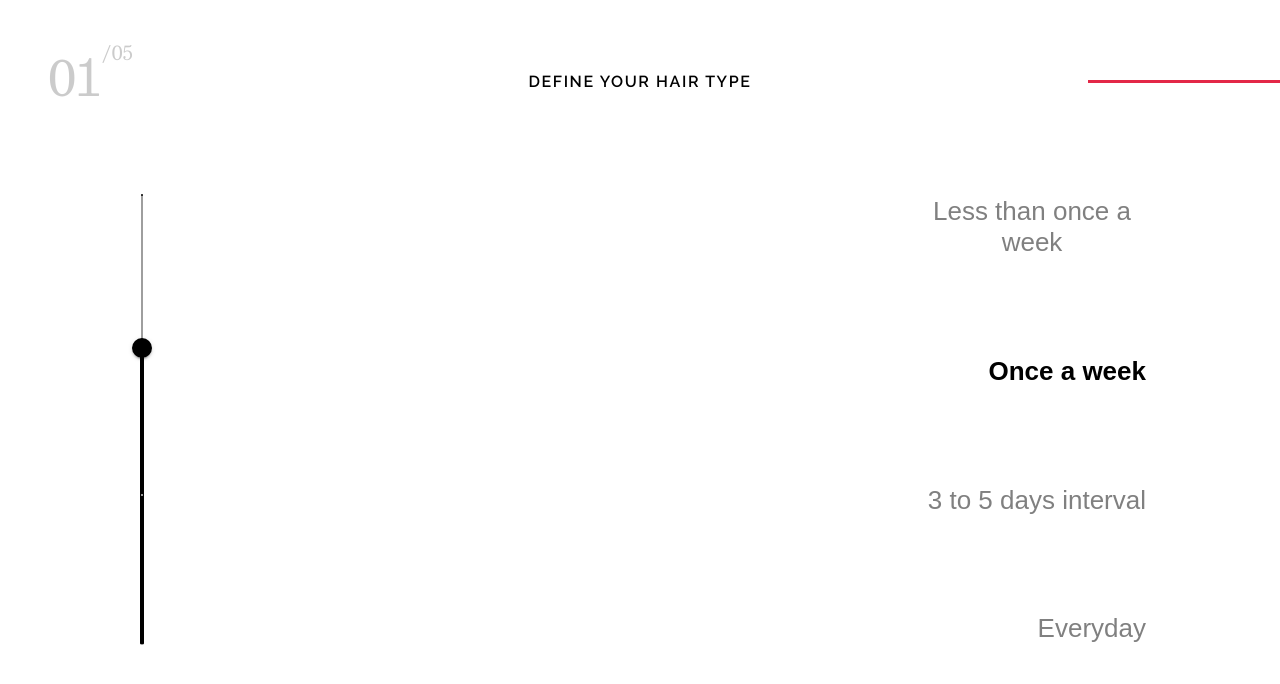
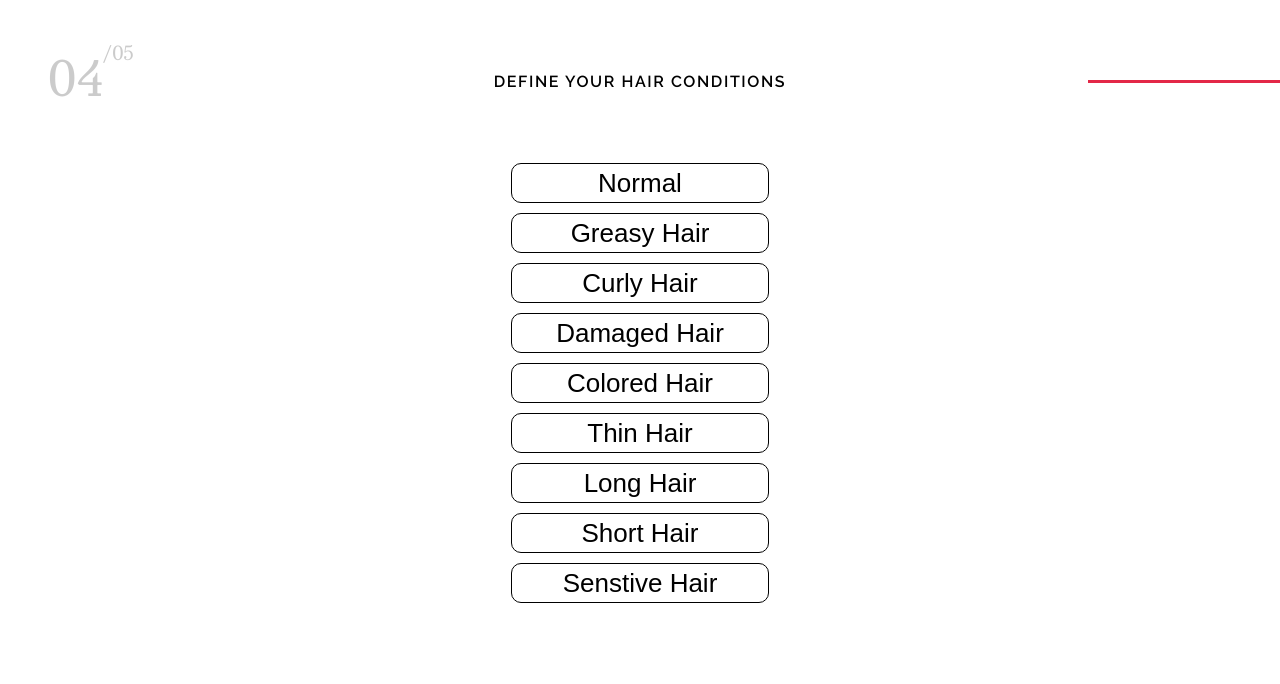
Before and after one commit to AntoPAA/JS-hackaton2-claD, a React (Vite) app in the folder frontend/: page /q4 in a window 1280 px wide. Shown: the top 684 px of the page. Built offline with nearby package versions, Linux system fonts and the light colour scheme.

Commit message:
mise en place Q4 + modif

```diff
--- a/frontend/src/App.jsx
+++ b/frontend/src/App.jsx
@@ -1,12 +1,10 @@
+import { Outlet } from "react-router-dom";
 import "./App.css";
-import HeaderPage from "./components/HeaderPage";
-import SliderVertical from "./components/SliderVertical";
 
 function App() {
   return (
     <div className="App">
-      <HeaderPage page="01" totalPages="05" title="DEFINE YOUR HAIR TYPE" />
-      <SliderVertical />
+      <Outlet />
     </div>
   );
 }
--- a/frontend/src/components/Buttons.css
+++ b/frontend/src/components/Buttons.css
@@ -5,6 +5,7 @@
   height: 40px;
   border-radius: 10px;
   border: 1px solid #000000;
+  background-color: #ffffff;
 }
 
 .black {
--- a/frontend/src/components/Buttons.jsx
+++ b/frontend/src/components/Buttons.jsx
@@ -1,13 +1,18 @@
 import React, { useState } from "react";
 import "./Buttons.css";
 
-function Button({ type }) {
+function Button({ type, addCondition }) {
   const [choose, setChoose] = useState(false);
+  const handleClick = () => {
+    setChoose(!choose);
+    addCondition(type);
+  };
+
   return (
     <button
       className={`input ${choose ? "black" : ""}`}
       type="button"
-      onClick={() => setChoose(!choose)}
+      onClick={() => handleClick()}
     >
       {type}
     </button>
--- /dev/null
+++ b/frontend/src/pages/q4-conditions/Q4Conditions.css
@@ -0,0 +1,6 @@
+.allButtons {
+  display: flex;
+  justify-content: center;
+  align-items: center;
+  flex-direction: column;
+}
--- a/frontend/src/pages/q4-conditions/Q4Conditions.jsx
+++ b/frontend/src/pages/q4-conditions/Q4Conditions.jsx
@@ -1,7 +1,65 @@
-import React from "react";
+import React, { useState } from "react";
+import "./Q4Conditions.css";
+import "../../components/Buttons.css";
+import Buttons from "../../components/Buttons";
+import HeaderPage from "../../components/HeaderPage";
 
 function Q4Conditions() {
-  return <div>Q4Conditions</div>;
+  const [conditions, setConditions] = useState([]);
+  const addCondition = (condition) => {
+    let newConditions = conditions;
+    if (newConditions.includes(condition)) {
+      newConditions = newConditions.filter((cond) => cond !== condition);
+    } else {
+      newConditions.push(condition);
+    }
+    setConditions(newConditions);
+  };
+
+  return (
+    <div>
+      <HeaderPage
+        page="04"
+        totalPages="05"
+        title="DEFINE YOUR HAIR CONDITIONS"
+      />
+      <div className="allButtons">
+        <Buttons type="Normal" addCondition={(value) => addCondition(value)} />
+        <Buttons
+          type="Greasy Hair"
+          addCondition={(value) => addCondition(value)}
+        />
+        <Buttons
+          type="Curly Hair"
+          addCondition={(value) => addCondition(value)}
+        />
+        <Buttons
+          type="Damaged Hair"
+          addCondition={(value) => addCondition(value)}
+        />
+        <Buttons
+          type="Colored Hair"
+          addCondition={(value) => addCondition(value)}
+        />
+        <Buttons
+          type="Thin Hair"
+          addCondition={(value) => addCondition(value)}
+        />
+        <Buttons
+          type="Long Hair"
+          addCondition={(value) => addCondition(value)}
+        />
+        <Buttons
+          type="Short Hair"
+          addCondition={(value) => addCondition(value)}
+        />
+        <Buttons
+          type="Senstive Hair"
+          addCondition={(value) => addCondition(value)}
+        />
+      </div>
+    </div>
+  );
 }
 
 export default Q4Conditions;
```
